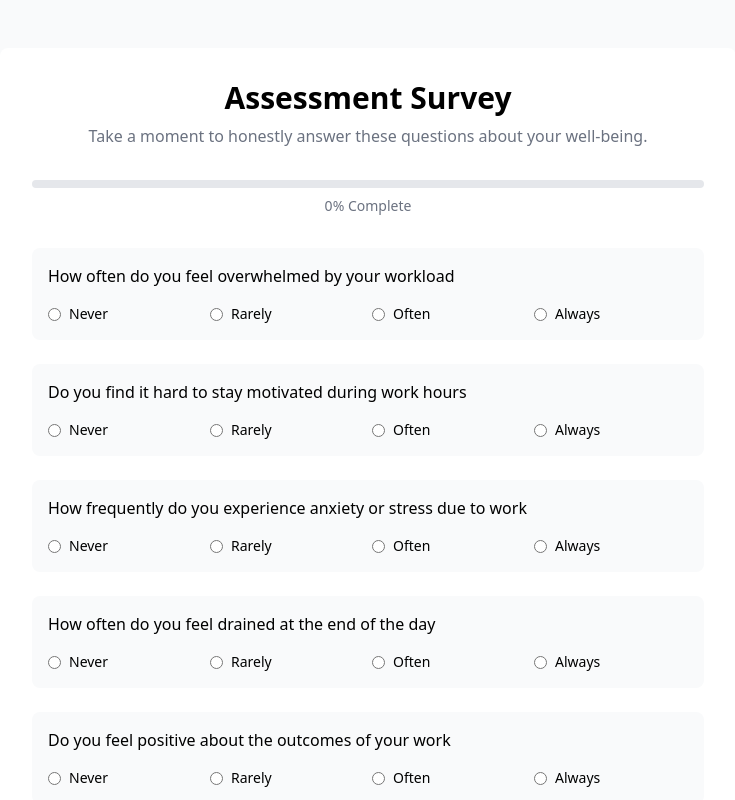
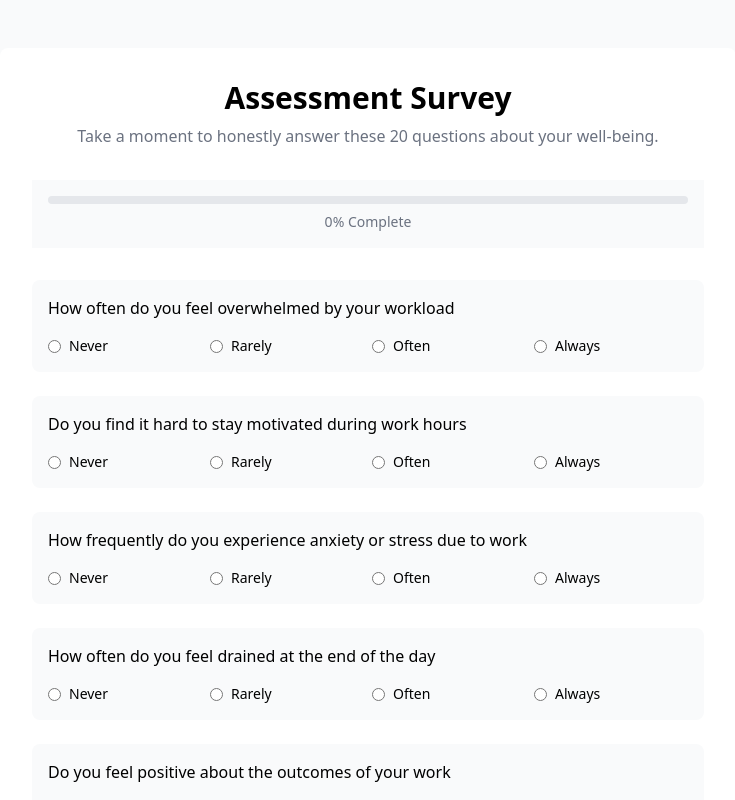
Before and after one commit to hmweb77/burnout-platform, a Next.js app: page /survey in a window 1280 px wide. Shown: the top 800 px of the page, without its empty margins (272-1007 px from the left). Built offline with nearby package versions, Linux system fonts and the light colour scheme.

Commit message:
improve result page final version

```diff
--- a/src/pages/results/index.jsx
+++ b/src/pages/results/index.jsx
@@ -194,7 +194,7 @@ export default function ResultsPage() {
                     style={{ width: `${category.results.score}%` }}
                   />
                 </div>
-                {category.results.score < 50 ? (
+                {category.results.score < 80 ? (
                   <ul className="text-sm text-gray-500 dark:text-gray-400">
                     {category.tips.map((tip, index) => (
                       <li key={index} className="mb-2">
--- a/src/pages/survey/index.jsx
+++ b/src/pages/survey/index.jsx
@@ -19,15 +19,17 @@ export default function SurveyPage() {
           <div className="mb-8 text-center">
             <h1 className="text-3xl font-bold mb-2">Assessment Survey</h1>
             <p className="text-gray-500 dark:text-gray-400">
-              Take a moment to honestly answer these questions about your well-being.
+              Take a moment to honestly answer these 20 questions about your well-being.
             </p>
           </div>
 
           {/* Progress Bar */}
-          <div className="mb-8">
+          <div
+  className="mb-8 sticky top-0 bg-gray-50 dark:bg-gray-900 z-50 p-4"
+  aria-live="polite"
+>
   <div
     className="relative w-full bg-gray-200 dark:bg-gray-700 rounded-full h-2 overflow-hidden"
-              aria-live="polite"
   >
     <div
       className={`h-2 rounded-full transition-all duration-300 ${
```
Lines whose indentation alone changed are shown as unchanged.
